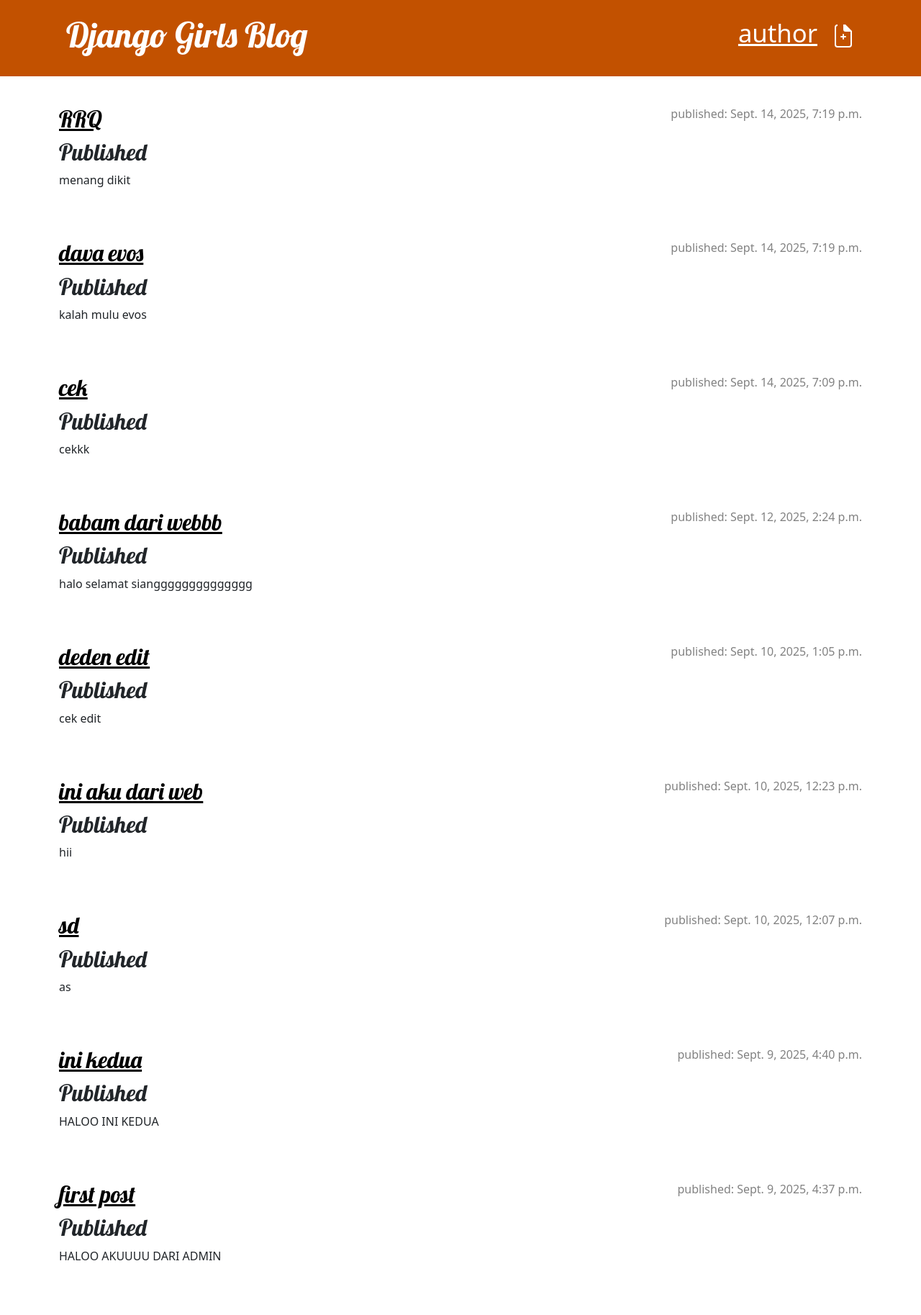
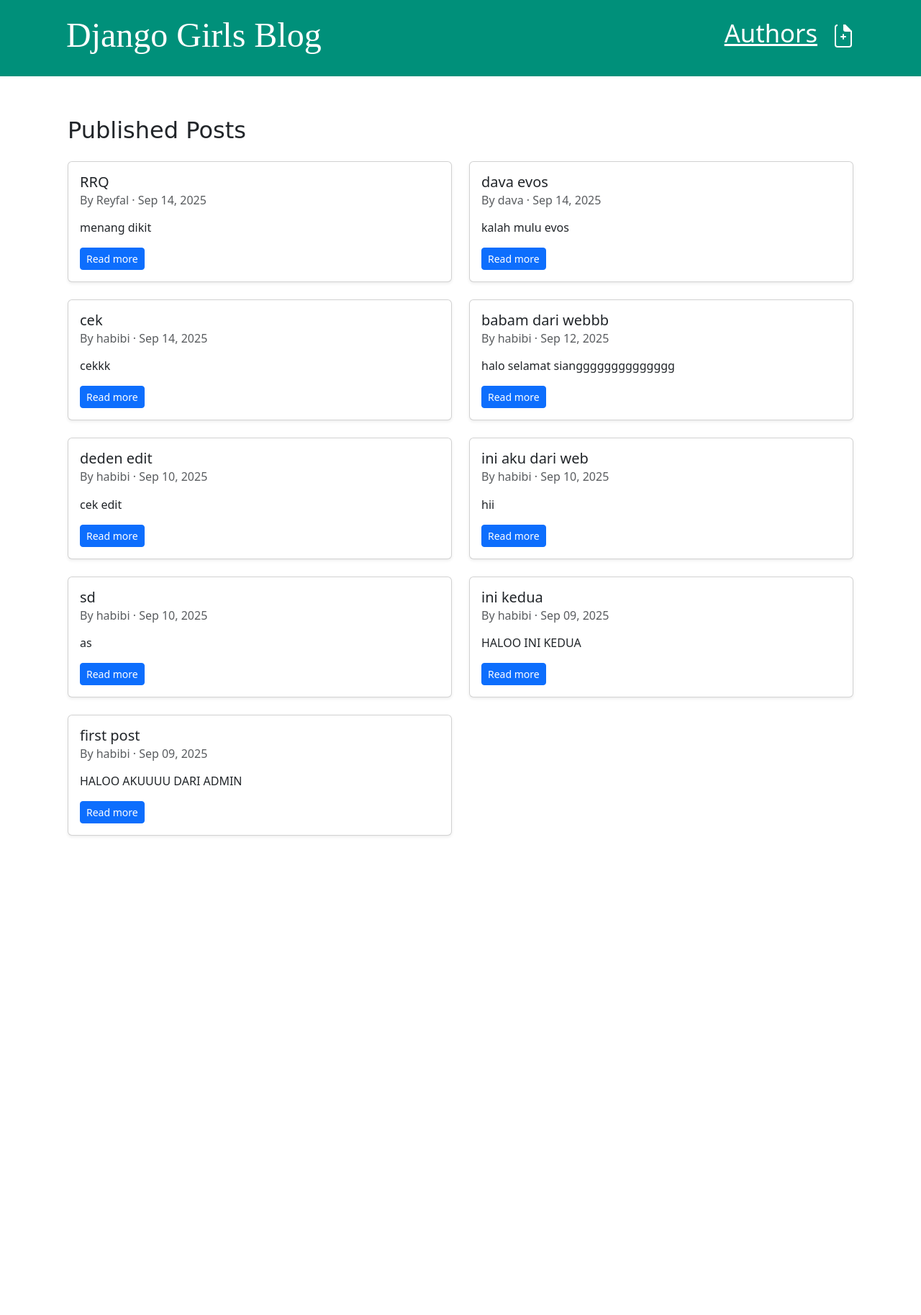
Before and after one commit to pangeranhabibi/my_first_django, a Django app: page / in a window 1280 px wide. Shown: the whole page at 72% size. After the commit the page ends 1162 px from the top, so only its background shows below. Run offline with Django 5.2, Linux system fonts and the light colour scheme; a user stored in the database is signed in; data comes from the database, SQL or seed files in the repository.

Commit message:
update tampilan biar lebih enak

```diff
--- a/blog/static/css/blog.css
+++ b/blog/static/css/blog.css
@@ -1,12 +1,12 @@
 h1 a, h2 a {
-    color: #C25100;
+    color: #00907a;
     font-family: 'Lobster';
 }
 body {
       margin: 0;
 }
 .page-header {
-    background-color: #C25100;
+    background-color: #00907a;
     margin-top: 0;
     margin-bottom: 40px;
     padding: 20px 20px 20px 40px;
@@ -66,13 +66,13 @@ h4 {
 
 .btn-secondary,
 .btn-secondary:visited {
-    color: #C25100;
+    color: #00907a;
     background: none;
-    border-color: #C25100;
+    border-color: #00907a;
     margin-left: 15px;
 }
 
 .btn-secondary:hover {
     color: #FFFFFF;
-    background-color: #C25100;
+    background-color: #00907a;
 }
--- a/blog/templates/blog/base.html
+++ b/blog/templates/blog/base.html
@@ -4,7 +4,7 @@
     <head>
         <title>Django Girls blog</title>
         <link rel="stylesheet" href="https://cdn.jsdelivr.net/npm/bootstrap@5.3.3/dist/css/bootstrap.min.css" integrity="sha384-QWTKZyjpPEjISv5WaRU9OFeRpok6YctnYmDr5pNlyT2bRjXh0JMhjY6hW+ALEwIH" crossorigin="anonymous">
-        <link rel="stylesheet" href="https://fonts.googleapis.com/css?family=Lobster&subset=latin,latin-ext">
+        <!-- <link rel="stylesheet" href="https://fonts.googleapis.com/css?family=Lobster&subset=latin,latin-ext"> -->
         <link rel="stylesheet" href="{% static 'css/blog.css' %}">
     </head>
     <body>
@@ -15,7 +15,7 @@
                             {% include 'blog/icons/file-earmark-plus.svg' %}
                         </a>
                         <a href="{% url 'authors' %}" class="top-menu" title="Authors">
-                            <p>author</p>
+                            <p>Authors</p>
                         </a>
                         <h1><a href="/">Django Girls Blog</a></h1>
                 {% endif %}
--- a/blog/templates/blog/post_list.html
+++ b/blog/templates/blog/post_list.html
@@ -1,21 +1,42 @@
-<!-- blog/templates/blog/post_list.html -->
 {% extends 'blog/base.html' %}
 
 {% block content %}
-  {% for post in posts %}
-    <article class="post">
-      <time class="date">published: {{ post.published_date }}</time>
-      <h2><a href="{% url 'post_detail' pk=post.pk %}">{{ post.title }}</a></h2>
-      <h2>
+  <div class="container py-3">
+    <h2 class="mb-4">
       {% if selected_author %}
         Posts by {{ selected_author }}
       {% else %}
-            Published
+        Published Posts
       {% endif %}
     </h2>
-      <p>{{ post.text|linebreaksbr }}</p>
-    </article>
+
+    <div class="row g-4">
+      {% for post in posts %}
+        <div class="col-md-6">
+          <div class="card shadow-sm h-100">
+            <div class="card-body d-flex flex-column">
+              <h5 class="card-title">
+                <a href="{% url 'post_detail' pk=post.pk %}" class="text-decoration-none text-dark">
+                  {{ post.title }}
+                </a>
+              </h5>
+              <h6 class="card-subtitle mb-2 text-muted">
+                By {{ post.author.username }} · {{ post.published_date|date:"M d, Y" }}
+              </h6>
+              <p class="card-text mt-2">
+                {{ post.text|truncatechars:150 }}
+              </p>
+              <div class="mt-auto">
+                <a href="{% url 'post_detail' pk=post.pk %}" class="btn btn-sm btn-primary">
+                  Read more
+                </a>
+              </div>
+            </div>
+          </div>
+        </div>
       {% empty %}
-    <p>Belum ada post.</p>
+        <p>No posts yet.</p>
       {% endfor %}
+    </div>
+  </div>
 {% endblock %}
```
Also changed, not shown: blog/templates/blog/authors_list.html (+24 -6 lines). Lines whose indentation alone changed are shown as unchanged.
